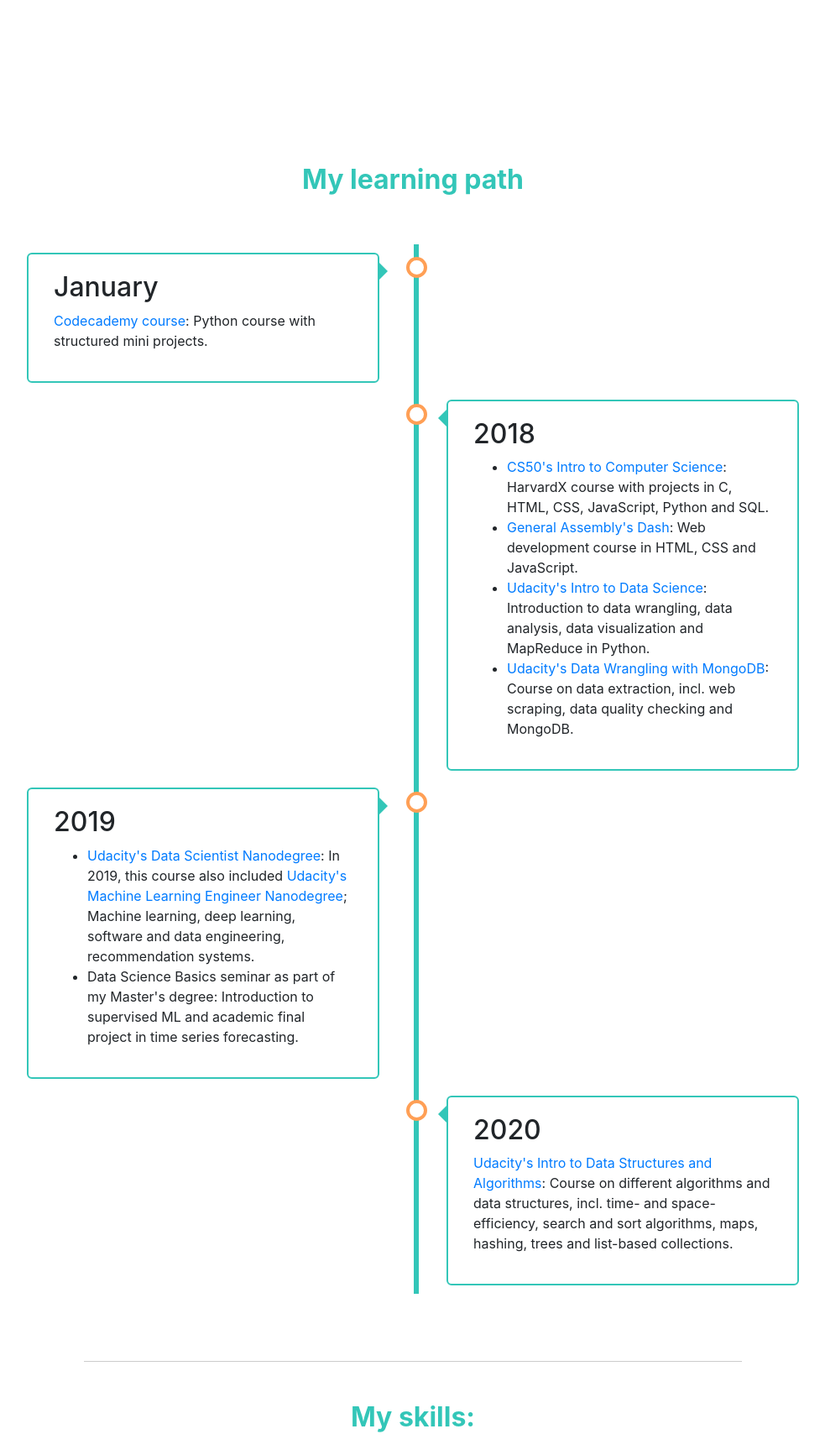
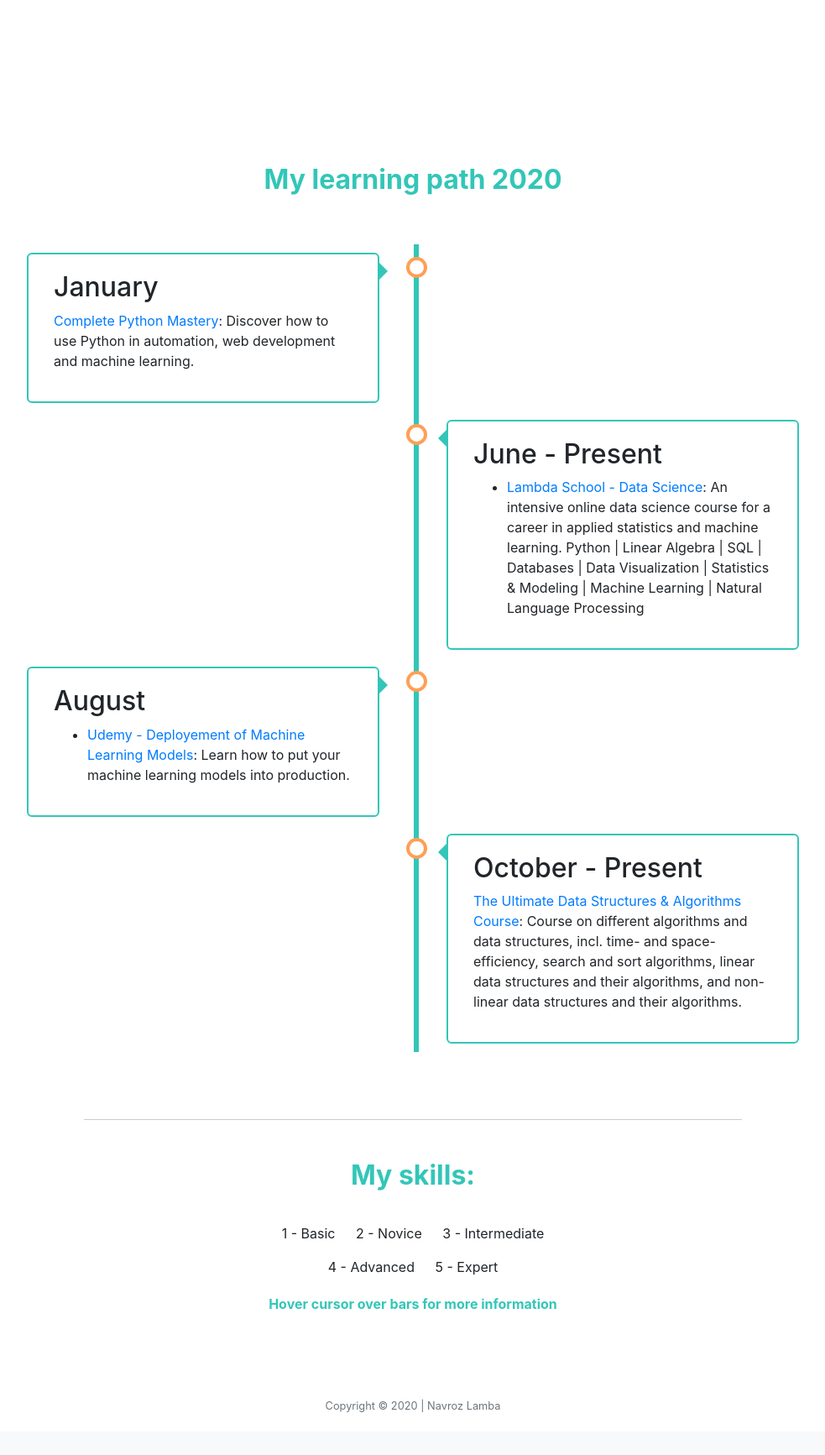
Before and after one commit to navroz-lamba/Portfolio-Website, a Flask app: template portfolio/templates/about.html in a window 1280 px wide. Shown: the part 541-2274 px from the top of the page at 84% size, without its empty margins (148-1131 px from the left). After the commit the page ends 2223 px from the top, so only its background shows below. Run offline with Flask 2, Linux system fonts and the light colour scheme; the template is opened without the code that fills it, so the values that code supplies are empty; some libraries are stand-ins or nearby versions.

Commit message:
Completed the About me page

```diff
--- a/portfolio/templates/about.html
+++ b/portfolio/templates/about.html
@@ -10,7 +10,7 @@
     <div class="row portfolio-row justify-content-center">
         <div class="col-md-5">
             <div class="text-center">
-                    <h2 class="about-header">My learning path</h2>
+                    <h2 class="about-header">My learning path 2020</h2>
             </div>
         </div>
     </div>
@@ -18,58 +18,48 @@
         <div class="container-timeline left">
             <div class="content">
                     <h2>January</h2>
-                        <p><a target="_blank" class="about-link" href="https://www.codecademy.com/learn/learn-python">Codecademy course</a>:
-                            Python course with structured mini projects.
+                        <p><a target="_blank" class="about-link" href="https://codewithmosh.com/p/python-programming-course-beginners">Complete Python Mastery</a>:
+                            Discover how to use Python in automation, web development and machine learning.
                         </p>
             </div>
         </div>
         <div class="container-timeline right">
             <div class="content">
-                    <h2>2018</h2>
+                    <h2>June - Present</h2>
                         <ul>
                             <li>
-                                <a target="_blank" class="about-link" href="https://www.edx.org/course/cs50s-introduction-to-computer-science">CS50's Intro to Computer Science</a>:
-                                HarvardX course with projects in C, HTML, CSS, JavaScript, Python and SQL.
-                            </li>
-                            <li>
-                                <a target="_blank" class="about-link" href="https://dash.generalassemb.ly/">General Assembly's Dash</a>:
-                                Web development course in HTML, CSS and JavaScript.
-                            </li>
-                            <li>
-                                <a target="_blank" class="about-link" href="https://www.udacity.com/course/intro-to-data-science--ud359">Udacity's Intro to Data Science</a>:
-                                Introduction to data wrangling, data analysis, data visualization and MapReduce in Python.
-                            </li>
-                            <li>
-                                <a target="_blank" class="about-link" href="https://www.udacity.com/course/data-wrangling-with-mongodb--ud032">Udacity's Data Wrangling with MongoDB</a>:
-                                Course on data extraction, incl. web scraping, data quality checking and MongoDB.
+                                <a target="_blank" class="about-link" href="https://lambdaschool.com/courses/data-science">Lambda School - Data Science</a>:
+                                An intensive online data science course for a
+                                career in applied statistics and machine learning.
+
+                                Python | Linear Algebra | SQL | Databases |
+                                Data Visualization | Statistics & Modeling |
+                                Machine Learning | Natural Language Processing
+
                             </li>
                         </ul>
             </div>
         </div>
         <div class="container-timeline left">
             <div class="content">
-                    <h2>2019</h2>
+                    <h2>August</h2>
                         <ul>
                             <li>
-                                <a target="_blank" class="about-link" href="https://www.udacity.com/course/data-scientist-nanodegree--nd025">Udacity's Data Scientist Nanodegree</a>:
-                                In 2019, this course also included <a target="_blank" class="about-link" href="https://www.udacity.com/course/machine-learning-engineer-nanodegree--nd009t">
-                                Udacity's Machine Learning Engineer Nanodegree</a>; Machine learning, deep learning, software
-                                and data engineering, recommendation systems.
+                                <a target="_blank" class="about-link" href="https://www.udemy.com/course/deployment-of-machine-learning-models/">Udemy - Deployement of Machine Learning Models</a>:
+                                Learn how to put your machine learning models into production.
                             </li>
-                            <li>
-                                Data Science Basics seminar as part of my Master's degree: Introduction to supervised ML
-                                and academic final project in time series forecasting.
-                            </li>
+
                         </ul>
             </div>
         </div>
         <div class="container-timeline right">
             <div class="content">
-                    <h2>2020</h2>
-                        <p><a target="_blank" class="about-link" href="https://www.udacity.com/course/data-structures-and-algorithms-in-python--ud513">
-                            Udacity's Intro to Data Structures and Algorithms</a>:
+                    <h2>October - Present</h2>
+                        <p><a target="_blank" class="about-link" href="https://codewithmosh.com/p/data-structures-algorithms">
+                            The Ultimate Data Structures & Algorithms Course</a>:
                             Course on different algorithms and data structures, incl. time- and space-efficiency,
-                            search and sort algorithms, maps, hashing, trees and list-based collections.
+                            search and sort algorithms, linear data structures and their algorithms,
+                            and non-linear data structures and their algorithms.
                         </p>
             </div>
         </div>
```
Also changed, not shown: portfolio/static/img/ML1.png (added), portfolio/static/img/ml.png (added), 3 other files.
